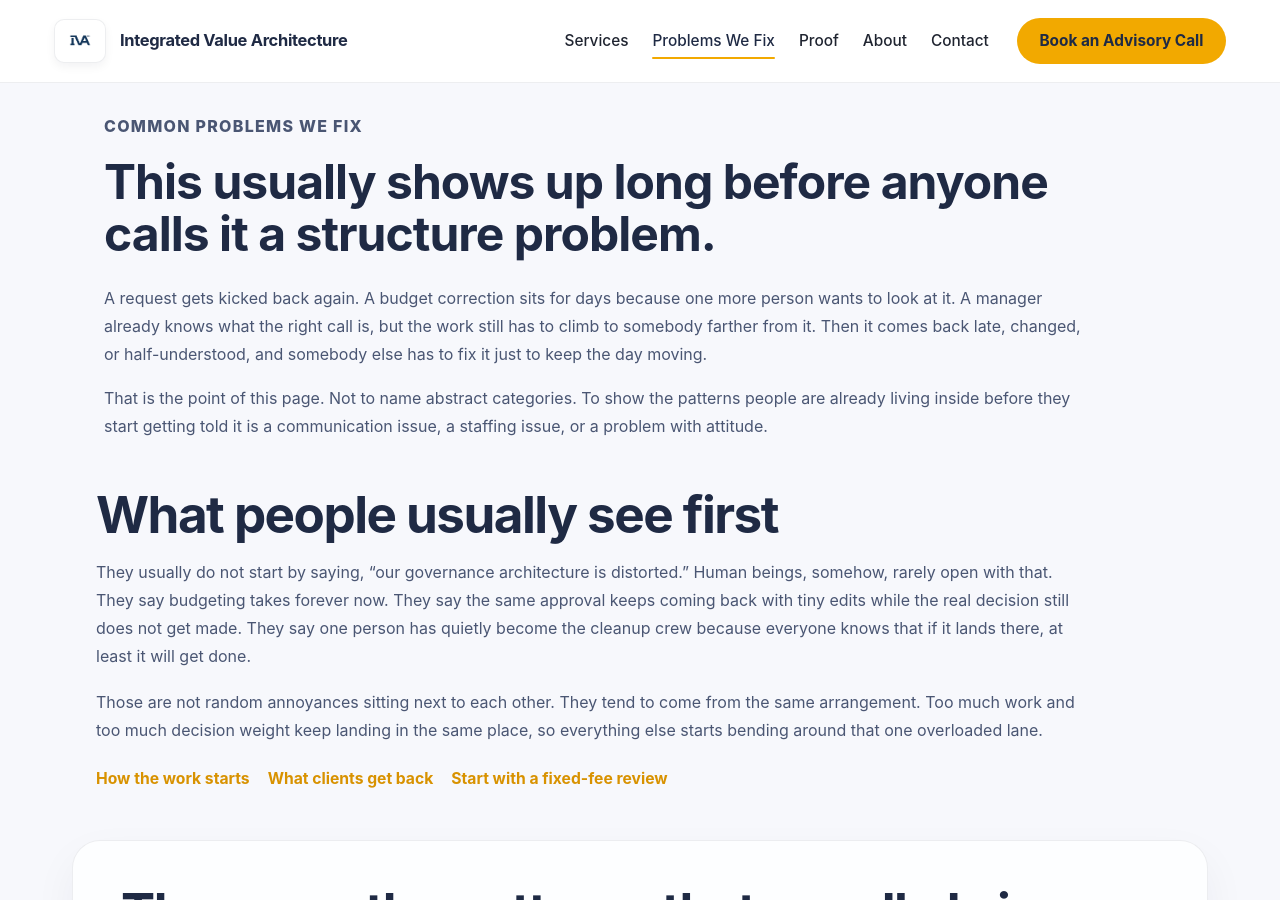
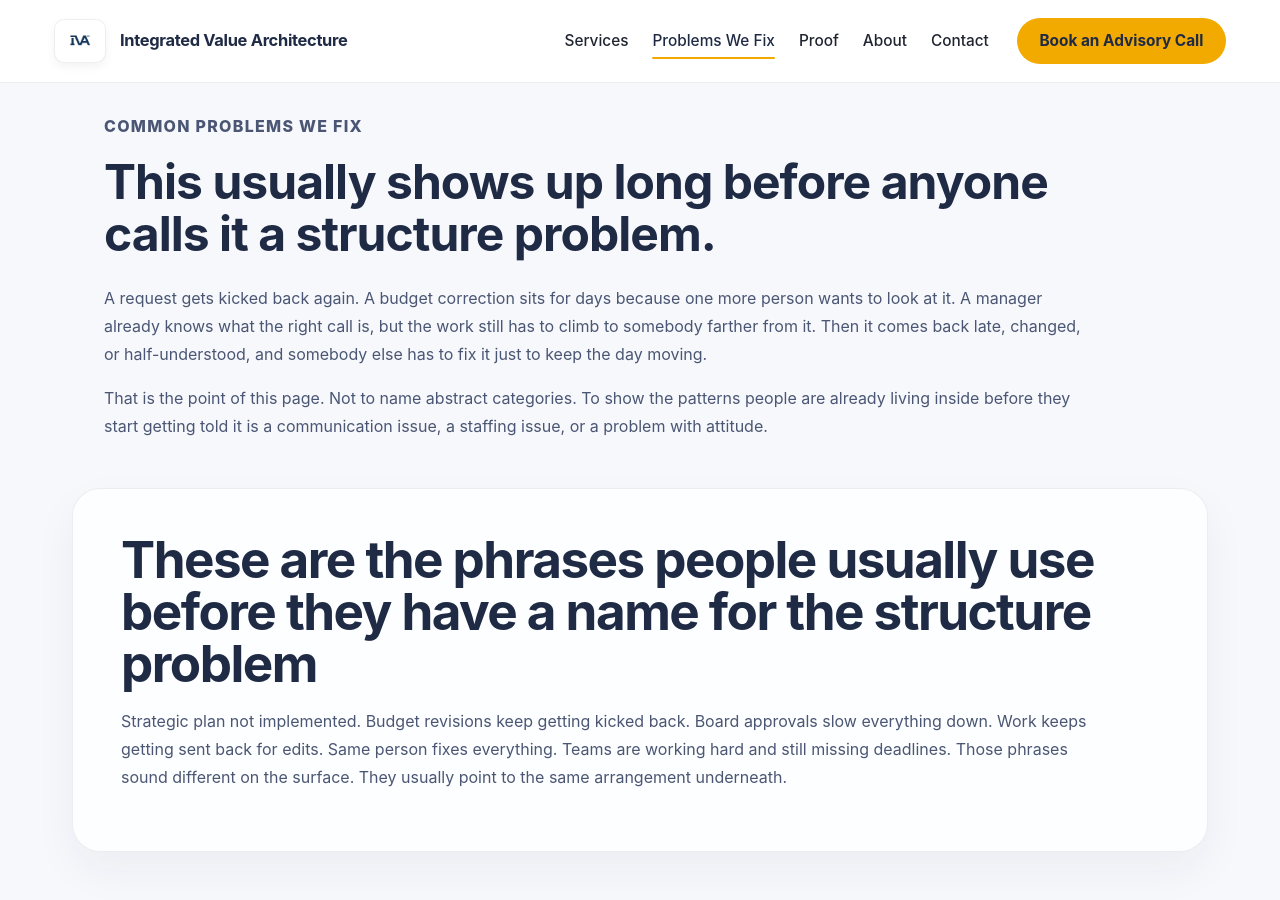
Before and after one commit to efost7873/integratedvaluearchitecture.com, a Jekyll site: the page built from common-problems-we-fix.html, in a window 1280 px wide and 900 px high. Built offline with Jekyll 4.4.1, drawn with Linux system fonts in a browser that asks for light colours.

Commit message:
Update common-problems-we-fix.html

```diff
--- a/common-problems-we-fix.html
+++ b/common-problems-we-fix.html
@@ -1,7 +1,7 @@
 ---
 layout: default
-title: Common Problems We Fix | Integrated Value Architecture
-description: See the recurring patterns behind stuck work, slow approvals, repeated rework, cleanup overload, and decision bottlenecks, and what those problems usually look like before anyone calls them structural.
+title: Approval Bottlenecks, Rework, and Slow Decisions | Common Problems We Fix | IVA
+description: See the recurring patterns behind stuck work, slow approvals, repeated rework, cleanup overload, and decision bottlenecks before anyone calls them a structural problem.
 permalink: /common-problems-we-fix/
 schema_type: WebPage
 ---
@@ -18,6 +18,17 @@
     </p>
   </div>
 </section>
+
+<section class="section alt">
+  <div class="container narrow">
+    <h2>These are the phrases people usually use before they have a name for the structure problem</h2>
+    <p>
+      Strategic plan not implemented. Budget revisions keep getting kicked back. Board approvals slow everything down. Work keeps getting sent back for edits. Same person fixes everything. Teams are working hard and still missing deadlines. Those phrases sound different on the surface. They usually point to the same arrangement underneath.
+    </p>
+  </div>
+</section>
+
+
 
 <section class="section">
   <div class="container narrow">
```
